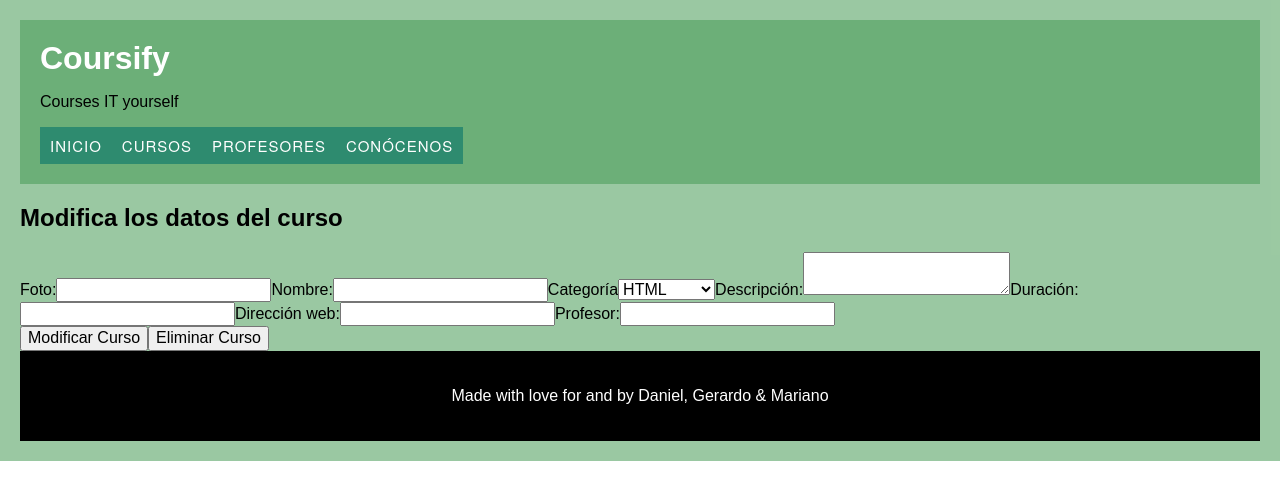
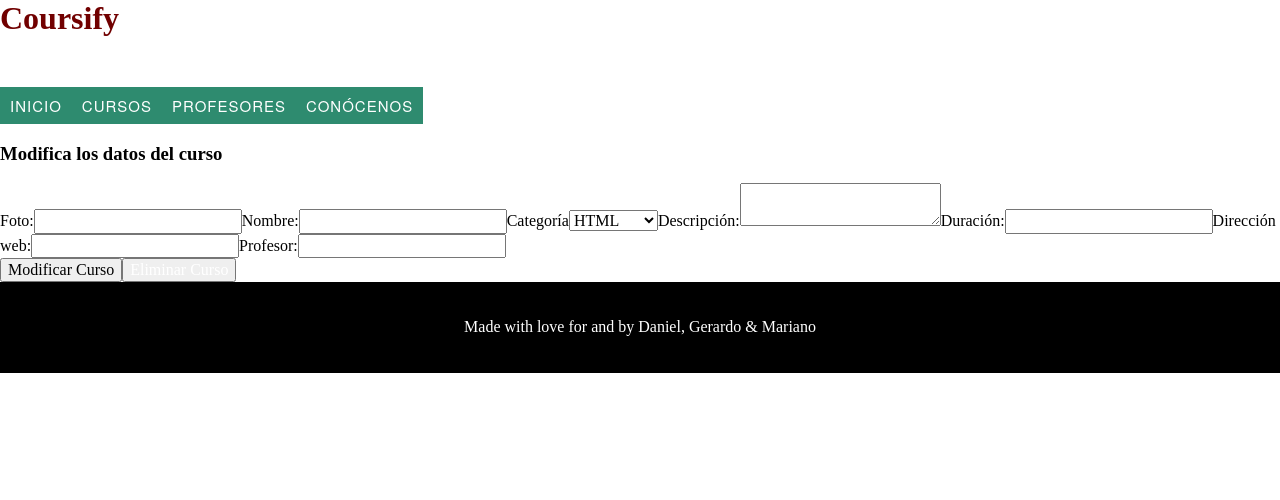
Before and after one commit to gerardoezequiel/MERN-Webcourses, a React (Create React App) app in the folder client/: page /cursomodificar/1 in a window 1280 px wide. Shown: the top 500 px of the page. Built offline with nearby package versions, Linux system fonts and the light colour scheme; no server answers; a web font is replaced by a local one.

Commit message:
testing css

```diff
--- a/client/src/components/Header.js
+++ b/client/src/components/Header.js
@@ -3,12 +3,12 @@ import { Link, withRouter } from 'react-router-dom';
 
 const Header = () => {
   return (
-    <header>
+    <section class= "H1">
       <Link to="/">
-        <h1>Coursify</h1>
+        <h1 section ="header">Coursify</h1>
         <p> Courses IT yourself</p>
       </Link>
-      <nav id="menu">
+      <nav className="Menu">
         <ul>
           <li>
             <Link to="/">Inicio</Link>
@@ -24,7 +24,7 @@ const Header = () => {
           </li>
         </ul>
       </nav>
-    </header>
+    </section>
   );
 };
 
--- a/client/src/pages/About.js
+++ b/client/src/pages/About.js
@@ -2,9 +2,9 @@ import React from 'react';
 
 const About = () => {
   return (
-    <h1>
+    <h3>
       Página web creada por Daniel Pareja, Gerardo Ezequiel y Mariano Cuesta
-    </h1>
+    </h3>
   );
 };
 
--- a/client/src/pages/ChaCou.js
+++ b/client/src/pages/ChaCou.js
@@ -71,7 +71,7 @@ const ChaCou = () => {
 
   return (
     <main>
-      <h2>Modifica los datos del curso</h2>
+      <h3>Modifica los datos del curso</h3>
 
       <form>
         <label>Foto:</label>
--- a/client/src/pages/Coursedata.js
+++ b/client/src/pages/Coursedata.js
@@ -26,7 +26,7 @@ const Coursedata = () => {
   } = curso;
   return (
     <main>
-      <h2>Curso {coursename}:</h2>
+      <h3>Curso {coursename}:</h3>
       <p>Categoria: {valor[category]}</p>
       <p>Duración: {duration}</p>
       <p>Sitio web: {urlcourse}</p>
--- a/client/src/pages/Formcourse.js
+++ b/client/src/pages/Formcourse.js
@@ -48,20 +48,20 @@ const FormCourse = () => {
 
   return (
     <main>
-      <h2>Introduzca el nuevo curso</h2>
+      <h3>Introduzca el nuevo curso</h3>
 
         <form>
-        <label>Foto:</label>
+          <label className="Label">Foto:</label>
           <input type="text" name="picture" id="picture" onChange={ajuFot} />
-        <label>Nombre:</label>
+          <label className="Label">Nombre:</label>
           <input
             type="text"
             name="coursename"
             id="coursename"
             onChange={ajuNom}
           />
-        <label>Categoría</label>
-        <select name="category" id="category" onChange={ajuCat}>
+          <label className="Label">Categoría</label>
+          <select className="Select" name="category" id="category" onChange={ajuCat}>
             <option value="0">HTML</option>
             <option value="1">CSS</option>
             <option value="2">JavaScript</option>
--- a/client/src/pages/Home.js
+++ b/client/src/pages/Home.js
@@ -4,12 +4,15 @@ import { Link } from 'react-router-dom';
 const Home = () => {
   return (
     <main>
-      <h1>¿Quieres aprender programación web, pero no sabes como empezar?</h1>
-      <p>¡Aprende a programar con nuestros cursos!</p>
-      <p>Tenemos cursos para aprender sobre HTML, CSS, y Javascript.</p>
-      <button onClick="#">
-        <Link to="/curso">Lista de Cursos</Link>
-      </button>
+      <article className= "Cover">
+        <h2>¿Quieres aprender programación web, pero no sabes como empezar?</h2>
+        <p className="Tag"> ¡Aprende a programar con nuestros cursos!
+        Tenemos cursos para aprender sobre HTML, CSS, y Javascript.</p>
+
+        <button className="VcButton" onClick="#">
+          <Link to="/curso">Lista de Cursos</Link>
+        </button>
+      </article>
     </main>
   );
 };
--- /dev/null
+++ b/client/src/styles/_formcourse.scss
@@ -0,0 +1,73 @@
+* {
+  font-family: Helvetica;
+  font-weight: 400;
+  font-size: 16px;
+  color: #bdc3c7;
+}
+
+body {
+  background-color: #2c3e50;
+}
+
+.container {
+  max-width: 200px;
+  margin: 20px auto;
+}
+
+h2 {
+  width: 100%;
+  margin: 1em 0 0.5em 1.2em;
+  padding: 0;
+  color: rgba(255, 255, 255, 0.2);
+}
+
+.Label {
+  display:inline-block
+}
+
+a {
+  text-decoration: none;
+  font-weight: 900;
+  color: #ecf0f1;
+}
+
+&:hover {
+  color: #bdc3c7;
+}
+
+.form {
+  width: 100%;
+  background-color: rgba(255, 255, 255, 0.2);
+  text-align: center;
+  padding: 1.25em;
+  border-radius: 5px;
+}
+
+input {
+  margin: 0 0 0.4em 0;
+  width: 100%;
+  height: 40px;
+  border-radius: 5px;
+  box-sizing: border-box;
+  box-shadow: 1px 1px 1px rgba(0, 0, 0, 0.01);
+  border: 0;
+  border-bottom: 5px solid rgba(0, 0, 0, 0.12);
+  line-height: 40px;
+}
+
+[type='text'] {
+  padding-left: 1em;
+}
+
+[type='submit'] {
+  color: white;
+  background-color: #2980b9;
+  font-weight: 600;
+}
+
+[type='text']:focus {
+  border: 0;
+  border-bottom: 5px solid #2980b9;
+  color: #2c3e50;
+  outline: none;
+}
--- a/client/src/styles/_global.scss
+++ b/client/src/styles/_global.scss
@@ -5,12 +5,12 @@
 }
 
 body {
-  font-size: 100%;
-  font-family: Arial, Helvetica, sans-serif;
-  font-weight: 100;
-  font-style: normal;
+  font {
+    size: 100%;
+    family: Arial, Helvetica, sans-serif;
+    weight: 100;
+  }
 }
-
 a {
   color: black;
   text-decoration: none;
@@ -18,7 +18,7 @@ a {
     border-bottom: 1px solid currentColor;
   }
   &:focus {
-    color: grey;
+    color: whitesmoke;
   }
 }
 
--- a/client/src/styles/_header.scss
+++ b/client/src/styles/_header.scss
@@ -1,13 +1,19 @@
-header {
-  background-color: rgba(72, 156, 86, 0.548);
-  padding: 1.25rem;
-  justify-content: space-between;
-  align-items: baseline;
-  h1 {
-    color: white;
+
+H1 {
+  display: flex;
+  color: rgb(113, 0, 0);
   margin: 0;
+  align-content: flex-start
+}
+
+p {
+  font {
+    size: 100%;
+    color: black;
+  }
 }
 nav {
+
    ul {
     padding: 0;
     margin: 0;
@@ -16,24 +22,28 @@ header {
     li {
       padding: 0 1.25rem;
       a {
-          color: white;
+        color: black;
       }
     }
   }
 }
+.Menu ul li {
+  background-color: #2e8b6f;
+  display: flex;
+  align-self: right;
+  position: relative;
+  float: left;
+  margin: 0;
+  padding: 0;
 }
 
-#menu ul li {
-  background-color: #2e8b6f;
-}
-
-#menu ul {
+.Menu ul {
   list-style: none;
   margin: 0;
   padding: 0;
 }
 
-#menu ul a {
+.Menu ul a {
   display: block;
   color: #fff;
   text-decoration: none;
@@ -45,18 +55,11 @@ header {
   letter-spacing: 1px;
 }
 
-#menu ul li {
-  position: relative;
-  float: left;
-  margin: 0;
-  padding: 0;
-}
-
-#menu ul li:hover {
+.Menu ul li:hover {
   background: #157960;
 }
 
-#menu ul ul {
+.Menu ul ul {
   display: none;
   position: absolute;
   top: 100%;
@@ -64,16 +67,16 @@ header {
   padding: 0;
 }
 
-#menu ul ul li {
+.Menu ul ul li {
   float: none;
   width: 150px;
 }
 
-#menu ul ul a {
+.Menu ul ul a {
   line-height: 120%;
   padding: 10px 15px;
 }
 
-#menu ul li:hover > ul {
+.Menu ul li:hover > ul {
   display: block;
 }
--- /dev/null
+++ b/client/src/styles/_home.scss
@@ -0,0 +1,41 @@
+
+h2 {
+  font-size: 400%;
+  color: black;
+}
+
+a {
+  color: white;
+  text-decoration: none;
+}
+
+p{
+  font{
+    size:120%;
+    color:black;
+    }
+  }
+
+.Cover {
+  margin-top: 10%;
+  margin-bottom: 20%;
+  margin-left: 20%;
+  margin-right: 20%;
+}
+
+
+.VcButton {
+background:    #cc0000;
+border:        1px solid #556699;
+border-radius: 11px;
+box-shadow:    0 1px #444444;
+padding:       20px 45px;
+
+display:       inline-block;
+font:          normal bold 26px/1 "Open Sans", sans-serif;
+text-align:    center;
+text-shadow:   1px 1px #000000;
+
+
+
+}
--- a/client/src/styles/index.scss
+++ b/client/src/styles/index.scss
@@ -1,5 +1,6 @@
 @import 'normalize';
 @import 'global';
+@import 'home';
 @import 'page';
 @import 'footer';
 @import 'header';
```
Lines whose indentation alone changed are shown as unchanged.
